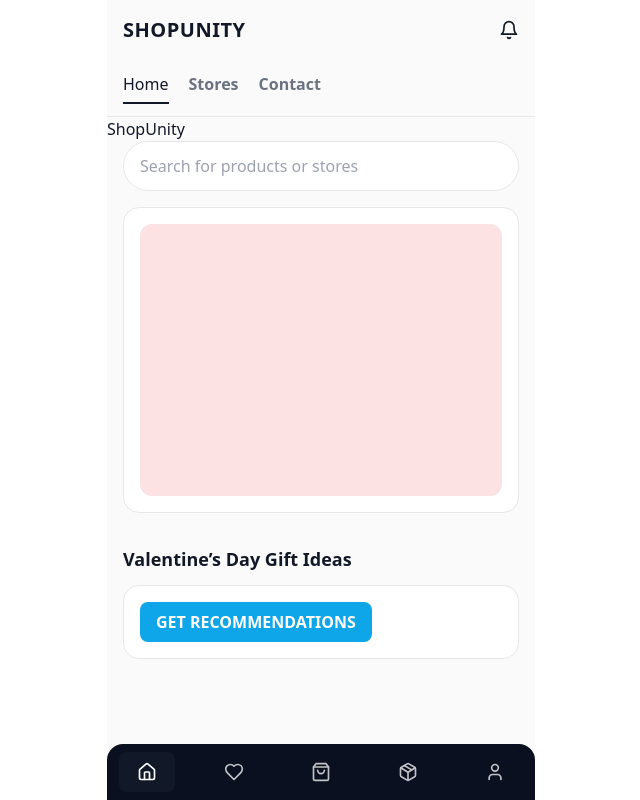
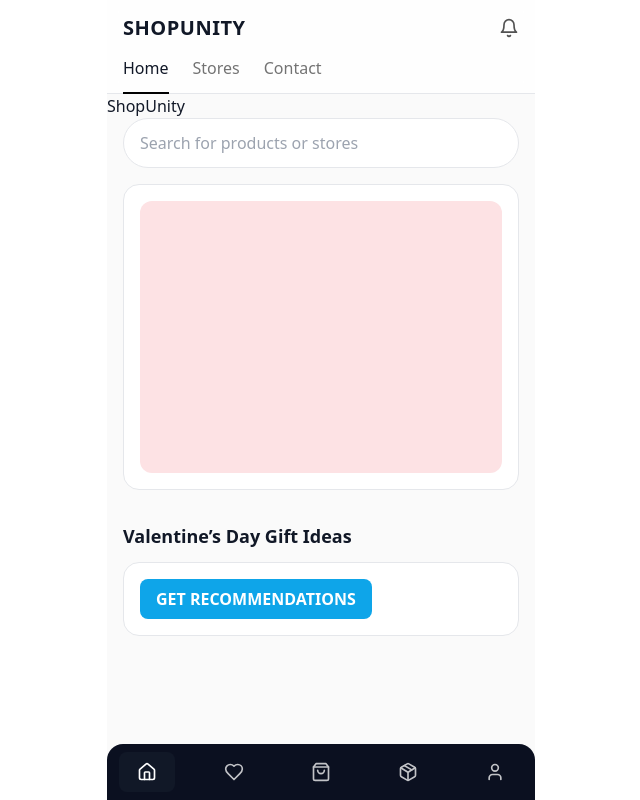
Before and after one commit to kirkland34/shopunity, a Next.js app: page / in a window 1280 px wide. Shown: the whole page, without its empty margins (319-959 px from the left). Built offline with nearby package versions, Linux system fonts and the light colour scheme.

Commit message:
Update TopNav.tsx

```diff
--- a/components/TopNav.tsx
+++ b/components/TopNav.tsx
@@ -1,47 +1,47 @@
 "use client";
 
 import Link from "next/link";
+import { usePathname } from "next/navigation";
 import { Bell } from "lucide-react";
-import { usePathname } from "next/navigation";
 import type { Route } from "next";
 
-const tabs = [
-  { label: "Home",    href: "/" as Route },
-  { label: "Stores",  href: "/stores" as Route },
-  { label: "Contact", href: "/contact" as Route },
-] as const;
-
-function Tab({
-  href,
-  active,
-  children,
-}: {
-  href: Route;
-  active: boolean;
-  children: React.ReactNode;
-}) {
-  return <Link href={href} className={active ? "tab-active" : "tab"}>{children}</Link>;
-}
+const tabs: { href: Route; label: string }[] = [
+  { href: "/", label: "Home" },
+  { href: "/stores", label: "Stores" },
+  { href: "/contact", label: "Contact" },
+];
 
 export default function TopNav() {
-  const pathname = usePathname();
-  const isActive = (to: Route) =>
-    to === "/" ? pathname === "/" : pathname.startsWith(to);
+  const pathname = usePathname() || "/";
 
   return (
-    <div>
-      <header className="header">
-        <div className="brand">SHOPUNITY</div>
-        <Bell size={20} />
-      </header>
+    <header className="sticky top-0 z-50 bg-white/80 backdrop-blur border-b">
+      <div className="mx-auto max-w-screen-sm px-4">
+        <div className="flex h-14 items-center justify-between">
+          <div className="font-extrabold tracking-wide text-xl">SHOPUNITY</div>
+          <Bell className="h-5 w-5 text-neutral-600" />
+        </div>
 
-      <nav className="tabs" aria-label="Top Navigation">
-        {tabs.map((t) => (
-          <Tab key={t.label} href={t.href} active={isActive(t.href)}>
-            {t.label}
-          </Tab>
-        ))}
-      </nav>
-    </div>
+        <nav className="flex gap-6 -mb-px">
+          {tabs.map((t) => {
+            const active =
+              pathname === t.href || pathname.startsWith(`${t.href}/`);
+            return (
+              <Link
+                key={t.href}
+                href={t.href}
+                className={
+                  active
+                    ? "pb-3 border-b-2 border-black font-medium"
+                    : "pb-3 text-neutral-500 hover:text-black"
+                }
+              >
+                {t.label}
+              </Link>
+            );
+          })}
+        </nav>
+      </div>
+    </header>
   );
 }
```
